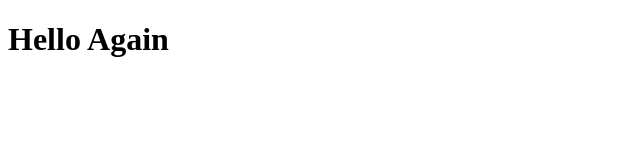
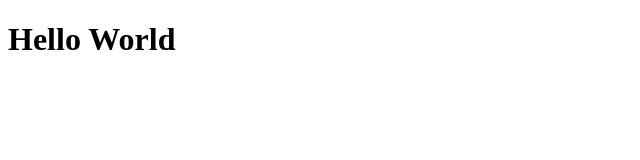
Before and after one commit to AWElkins/AWElkins.github.io, a plain HTML site: page index.html in a window 1280 px wide. Shown: the full height of the page, 0-640 px from the left. Drawn offline with Linux system fonts and the light colour scheme.

Commit message:
Finished tech-101

```diff
--- a/index.html
+++ b/index.html
@@ -7,6 +7,6 @@
     <title>Document</title>
   </head>
   <body>
-    <h1>Hello Again</h1>
+    <h1>Hello World</h1>
   </body>
 </html>
```
